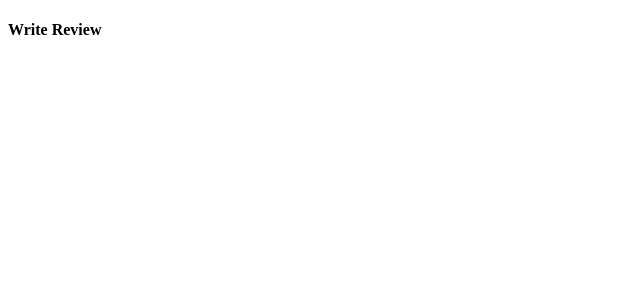
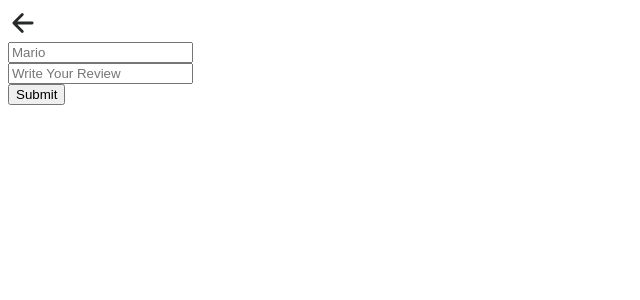
Before and after one commit to bbissing/nintendo-encyclopedia, a React app: page /write-review in a window 1280 px wide. Shown: the top 300 px of the page, without its empty margins (0-640 px from the left). Built offline with nearby package versions, Linux system fonts and the light colour scheme; the HTML template or start-up script is replaced by a standard one.

Commit message:
add basic submission form. form contains multiple text inputs and a submit button. functionality still needs to be added

```diff
--- a/client/src/components/WriteReview.jsx
+++ b/client/src/components/WriteReview.jsx
@@ -1,12 +1,107 @@
 import React, { useState, useEffect } from 'react';
+import { IoArrowBackOutline } from 'react-icons/io5';
+import { Link } from 'react-router-dom';
 
 function WriteReview() {
+  const [modalOpen, setModal] = useState(true);
+
+  function handleSubmit(e) {
+		e.preventDefault();
+    setModal(false);
+	}
 
   return (
     <>
-      <h4>Write Review</h4>
+      <Link to="/">
+        <IoArrowBackOutline className="back-button" color={'#262929'} size={30} />
+      </Link>
+      {modalOpen ? (
+        <div className="ModalForm">
+          <div className="Modal">
+            <form onSubmit={handleSubmit}>
+              <div>
+                <label htmlFor="name"></label>
+                <input id="name" autoComplete="false" required type="text" placeholder="Mario"/>
+              </div>
+              <div>
+                <label htmlFor="review"></label>
+                <input id="review" autoComplete="false" required type="text" placeholder="Write Your Review" maxLength="300"/>
+              </div>
+              <div>
+                <button>Submit</button>
+              </div>
+            </form>
+          </div>
+        </div>
+      ) : (
+        <></>
+      )}
     </>
   )
 }
 
 export default WriteReview;
+
+// var ReactCSSTransitionGroup = React.addons.CSSTransitionGroup;
+
+// var Input = React.createClass({
+// 	render: function() {
+// 		return (
+// 			<div className="Input">
+// 				<label for={this.props.name}></label>
+// 				<input id={this.props.name} autocomplete="false" required type={this.props.type} placeholder={this.props.placeholder} maxLength={this.props.maxlength}/>
+// 			</div>
+// 		);
+// 	}
+// });
+
+// var Modal = React.createClass({
+// 	render: function() {
+// 		return (
+// 			<div className="Modal">
+// 				<form onSubmit={this.props.onSubmit} className="ModalForm">
+// 					<Input name="name" type="text" placeholder="Mario" />
+// 					<Input name="review" type="text" placeholder="Write Your Review" maxlength="300"/>
+// 					<button>Submit <i className="fa fa-fw fa-chevron-right"></i></button>
+// 				</form>
+// 			</div>
+// 		);
+// 	}
+// });
+
+// var App = React.createClass({
+
+// 	getInitialState: function() {
+// 		return { mounted: false };
+// 	},
+
+// 	componentDidMount: function() {
+// 		this.setState({ mounted: true });
+// 	},
+
+// 	handleSubmit: function(e) {
+// 		this.setState({ mounted: false });
+// 		e.preventDefault();
+// 	},
+
+// 	render: function() {
+
+// 		var child;
+// 		if(this.state.mounted) {
+// 			child = (<Modal onSubmit={this.handleSubmit} />);
+// 		}
+
+// 		return(
+// 			<div className="App">
+// 				<ReactCSSTransitionGroup transitionName="example" transitionEnterTimeout={500} transitionLeaveTimeout={300}>
+// 					{child}
+// 				</ReactCSSTransitionGroup>
+// 			</div>
+// 		);
+// 	}
+// });
+
+// ReactDOM.render(
+// 	<App />,
+// 	document.getElementById('app')
+// );
```
Also changed, not shown: 1 other file (tests, documents, lock files or other folders).
